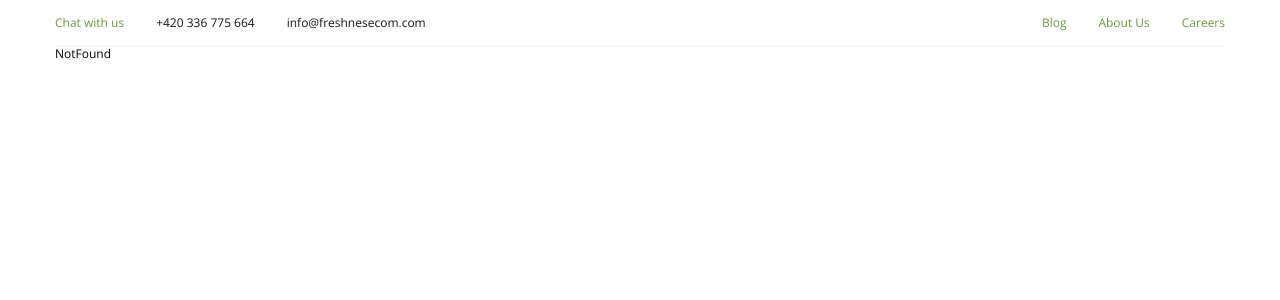
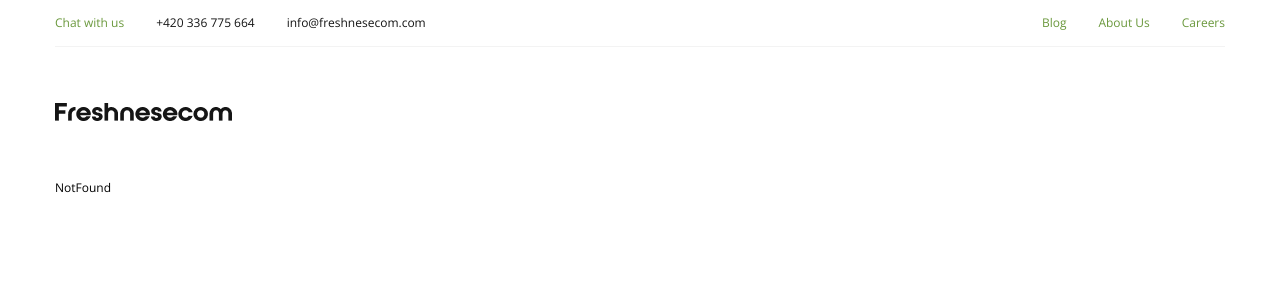
Before and after one commit to max-tsymba/eCommerce, a React app: page /404 in a window 1280 px wide. Shown: the top 300 px of the page. Built offline with nearby package versions, Linux system fonts and the light colour scheme.

Commit message:
tsx: header panel

```diff
--- a/src/components/topHeader/index.tsx
+++ b/src/components/header/headerNav.tsx
@@ -1,7 +1,8 @@
 import Nav from 'components/nav';
 import React from 'react';
+import { ABOUT, BLOGS, CAREERS } from 'routes/router';
 
-const TopHeader: React.FunctionComponent = (): JSX.Element => {
+const HeaderNav: React.FunctionComponent = (): JSX.Element => {
   return (
     <Nav>
       <Nav.Group>
@@ -19,15 +20,15 @@ const TopHeader: React.FunctionComponent = (): JSX.Element => {
       </Nav.Group>
 
       <Nav.Group>
-        <Nav.Link as="link" href="/blog">
+        <Nav.Link as="link" href={BLOGS}>
           Blog
         </Nav.Link>
 
-        <Nav.Link as="link" href="/about">
+        <Nav.Link as="link" href={ABOUT}>
           About Us
         </Nav.Link>
 
-        <Nav.Link as="link" href="/careers">
+        <Nav.Link as="link" href={CAREERS}>
           Careers
         </Nav.Link>
       </Nav.Group>
@@ -35,4 +36,5 @@ const TopHeader: React.FunctionComponent = (): JSX.Element => {
   );
 };
 
-export default TopHeader;
+export default HeaderNav;
+export type HeaderNavType = { Navigation: typeof HeaderNav };
--- /dev/null
+++ b/src/components/header/headerPanel.tsx
@@ -0,0 +1,17 @@
+import Logo from 'components/logo';
+import { FunctionComponent } from 'react';
+import { HOME } from 'routes/router';
+import styles from './styles.module.scss';
+
+const HeaderPanel: FunctionComponent = (): JSX.Element => {
+  return (
+    <div className={styles.panel}>
+      <div className={styles.panel__inner}>
+        <Logo route={HOME} />
+      </div>
+    </div>
+  );
+};
+
+export default HeaderPanel;
+export type HeaderPanelType = { Panel: typeof HeaderPanel };
--- a/src/components/header/index.tsx
+++ b/src/components/header/index.tsx
@@ -1,13 +1,11 @@
 import Container from 'containers/Container';
-import React from 'react';
-import { IHeaderProps } from './types';
+import HeaderNav from './headerNav';
+import HeaderPanel from './headerPanel';
+import { IHeaderProps, THeaderComponent } from './types';
 
 const defaultProps: IHeaderProps = {};
 
-const Header: React.FunctionComponent<IHeaderProps> = ({
-  className,
-  children,
-}): JSX.Element => {
+const Header: THeaderComponent = ({ className, children }): JSX.Element => {
   return (
     <header className={className}>
       <Container>{children}</Container>
@@ -16,5 +14,7 @@ const Header: React.FunctionComponent<IHeaderProps> = ({
 };
 
 Header.defaultProps = defaultProps;
+Header.Navigation = HeaderNav;
+Header.Panel = HeaderPanel;
 
 export default Header;
--- /dev/null
+++ b/src/components/header/styles.module.scss
@@ -0,0 +1,7 @@
+.panel {
+  padding: 40px 0px;
+
+  &__inner {
+    display: flex;
+  }
+}
--- /dev/null
+++ b/src/components/logo/index.tsx
@@ -0,0 +1,24 @@
+import classNames from 'classnames';
+import { FunctionComponent } from 'react';
+import { Link } from 'react-router-dom';
+import logo from 'assets/img/logo.png';
+import { ILogoProps } from './types';
+
+const Logo: FunctionComponent<ILogoProps> = ({
+  className,
+  children,
+  route,
+}): JSX.Element => {
+  const classes: string = classNames([className]);
+
+  return (
+    <div className={classes}>
+      <Link to={route}>
+        <img src={logo} alt="logo" />
+      </Link>
+      {children}
+    </div>
+  );
+};
+
+export default Logo;
--- /dev/null
+++ b/src/components/logo/types.ts
@@ -0,0 +1,5 @@
+import { LayoutProps } from 'constants/props';
+
+export interface ILogoProps extends LayoutProps {
+  route: string;
+}
--- a/src/configs/declaration.d.ts
+++ b/src/configs/declaration.d.ts
@@ -1 +1,3 @@
 declare module '*.scss';
+declare module '*.png';
+declare module '*.svg';
--- a/src/containers/Layouts/MainLayout.tsx
+++ b/src/containers/Layouts/MainLayout.tsx
@@ -1,5 +1,4 @@
 import Header from 'components/header';
-import TopHeader from 'components/topHeader';
 import Container from 'containers/Container';
 import React from 'react';
 import { Outlet } from 'react-router-dom';
@@ -8,7 +7,8 @@ const MainLayout: React.FunctionComponent = (): JSX.Element => {
   return (
     <>
       <Header>
-        <TopHeader />
+        <Header.Navigation />
+        <Header.Panel />
       </Header>
       <main>
         <Container>
--- a/src/routes/router.ts
+++ b/src/routes/router.ts
@@ -1,4 +1,7 @@
 export const HOME = '/';
+
+export const ABOUT = '/about';
+export const CAREERS = '/careers';
 
 export const PRODUCTS = '/products';
 export const PRODUCT = '/products/:id';
```
Also changed, not shown: src/components/header/types.ts (+7 -1 lines), src/assets/img/logo.png (added).
